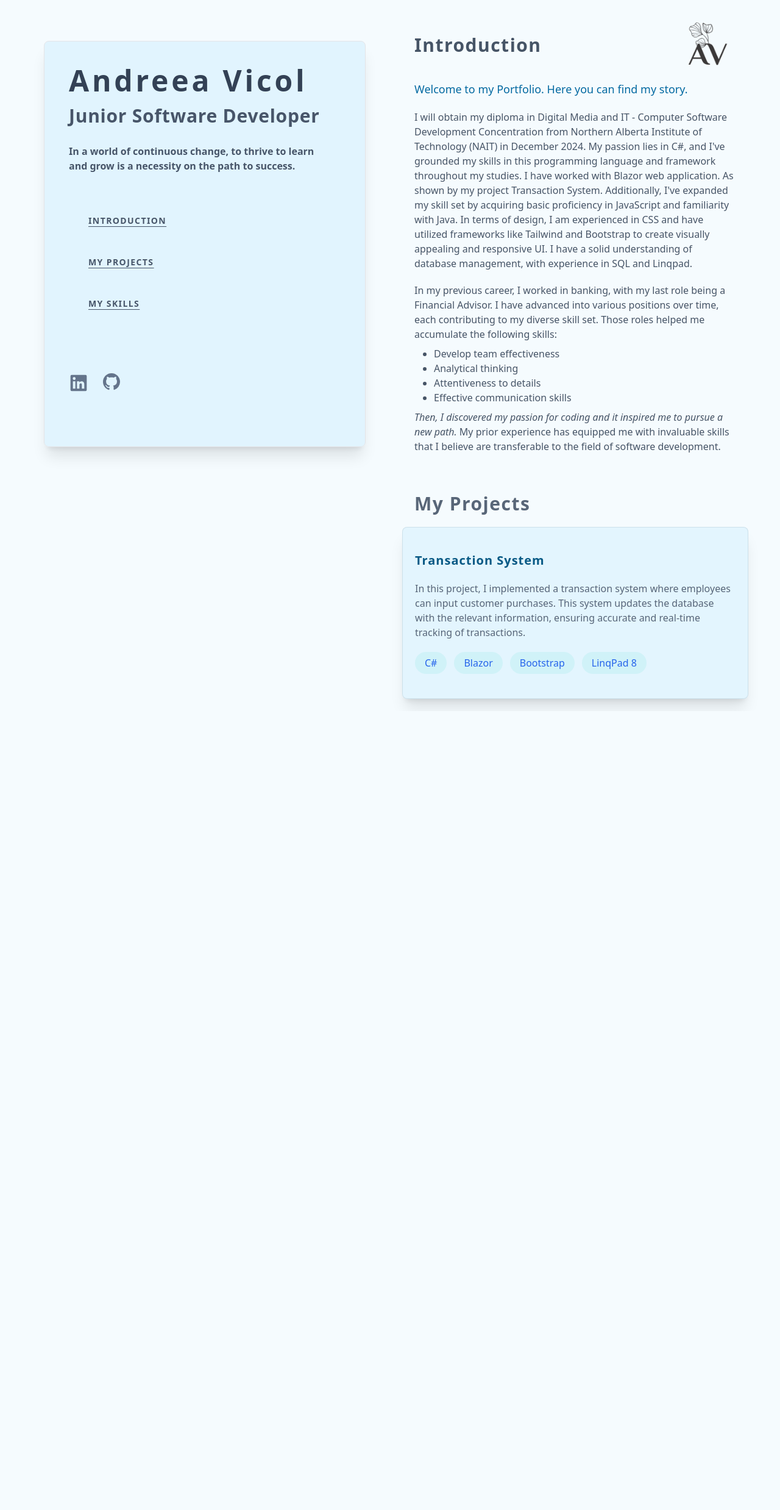
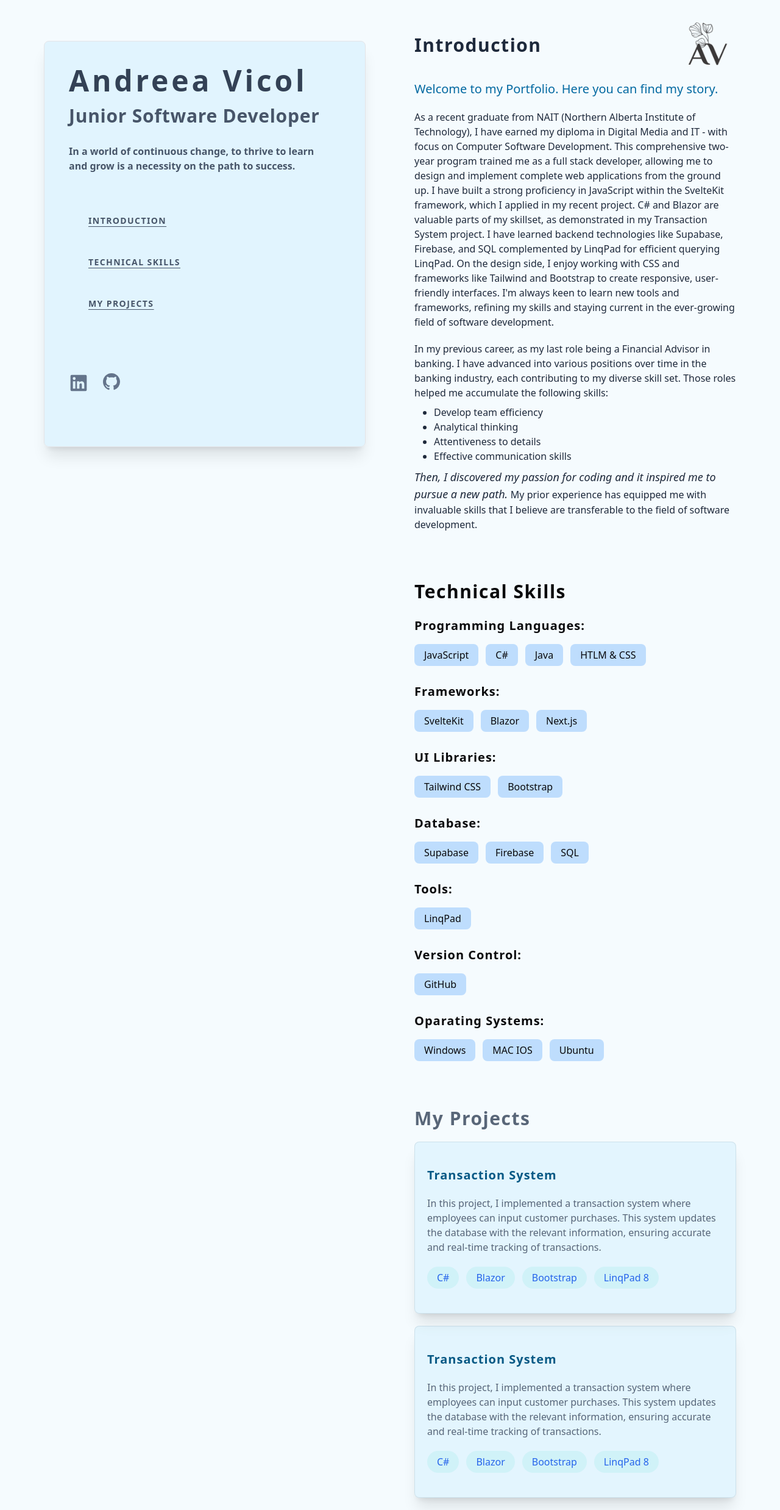
Before and after one commit to avicol01/MyPortfolio, a Next.js app: page / in a window 1280 px wide. Shown: the whole page at 61% size. Before the commit the page ends 1166 px from the top, so only its background shows below. Built offline with nearby package versions, Linux system fonts and the light colour scheme.

Commit message:
updated page

```diff
--- a/app/page.js
+++ b/app/page.js
@@ -20,11 +20,12 @@ export default async function Home() {
 								<a href="#intro" className="">Introduction</a>
 							</li>
 							<li className="py-6 nav-text underline underline-offset-4 hover:text-slate-700 hover:font-bold">
+								<a href="#skills" className="">Technical Skills</a>
+							</li>
+							<li className="py-6 nav-text underline underline-offset-4 hover:text-slate-700 hover:font-bold">
 								<a href="#project" className="">My Projects</a>
 							</li>
-							<li className="py-6 nav-text underline underline-offset-4 hover:text-slate-700 hover:font-bold">
-								<a href="#project" className="">My Skills</a>
-							</li>
+
 						</ul>
 						<ul className="text-slate-500 my-[3rem] flex">
 							<li className="pr-6">
@@ -51,32 +52,110 @@ export default async function Home() {
 								height={100}
 							/>
 						</Anchor>
-						<div id="intro" className="text-slate-700/90 text-lg px-10">
+						<div id="intro" className="text-slate-800 text-xl px-10">
 							<h2 className="text-3xl mt-14 tracking-wider font-sans font-semibold">Introduction</h2>
 							<p className="pt-10 text-sky-700 font-medium">Welcome to my Portfolio. Here you can find my story.</p>
 							<p className="text-base pt-5">
-								I will obtain my diploma in Digital Media and IT - Computer Software Development Concentration
-								from Northern Alberta Institute of Technology (NAIT) in December 2024. My passion lies in C#, and I've grounded
-								my skills in this programming language and framework throughout my studies. I have worked with Blazor web application.
-								As shown by my project Transaction System. Additionally, I've expanded my skill set by acquiring basic proficiency in
-								JavaScript and familiarity with Java. In terms of design, I am experienced in CSS and have utilized frameworks like
-								Tailwind and Bootstrap to create visually appealing and responsive UI. I have a solid understanding of database management,
-								with experience in SQL and Linqpad.</p>
-							<p className="text-base pt-5 pb-2">In my previous career, I worked in banking, with my last role being a Financial Advisor. I have advanced into various positions over time, each contributing to my diverse skill set. Those roles helped me accumulate the following skills:
+								As a recent graduate from NAIT (Northern Alberta Institute of Technology), I have earned my diploma in Digital Media and IT - with focus on Computer Software Development. This comprehensive two-year program trained me as a full stack developer, allowing me to design and implement complete web applications from the ground up.
+								I have built a strong proficiency in JavaScript within the SvelteKit framework, which I applied in my recent project. C# and Blazor are valuable parts of my skillset, as demonstrated in my Transaction System project.
+								I have learned backend technologies like Supabase, Firebase, and SQL complemented by LinqPad for efficient querying LinqPad.
+								On the design side, I enjoy working with CSS and frameworks like Tailwind and Bootstrap to create responsive, user-friendly interfaces.
+								I'm always keen to learn new tools and frameworks, refining my skills and staying current in the ever-growing field of software development.
+							</p>
+							<p className="text-base pt-5 pb-2">In my previous career, as my last role being a Financial Advisor in banking. I have advanced into various positions over time in the banking industry, each contributing to my diverse skill set. Those roles helped me accumulate the following skills:
 							</p>
 							<ul className="text-base list-disc pl-8 pb-2">
-								<li>Develop team effectiveness</li>
+								<li>Develop team efficiency</li>
 								<li>Analytical thinking</li>
 								<li>Attentiveness to details</li>
 								<li>Effective communication skills</li>
 							</ul>
-							<p className="text-base"><span className="italic ">Then, I discovered my passion for coding and it inspired me to pursue a new path. </span>
+							<p className="text-base"><span className="italic text-lg">Then, I discovered my passion for coding and it inspired me to pursue a new path. </span>
 								My prior experience has equipped me with invaluable skills that I believe are transferable to the field of software development.</p>
 						</div>
 					</div>
+					<div id="skills" className='px-10'>
+						<h2 className="text-3xl mt-20 mb-6 tracking-wider font-sans font-semibold">Technical Skills</h2>
+
+						<h3 className="text-xl mb-4 tracking-wider font-sans font-semibold">Programming Languages:</h3>
+
+						<ul className='flex flex-wrap mb-4'>
+							<li>
+								<div className="items-center rounded-lg bg-blue-300/55 px-4 py-2 text-s font-medium leading-5 mr-3 mb-3">JavaScript</div>
+							</li>
+							<li>
+								<div className=" items-center rounded-lg bg-blue-300/55 px-4 py-2 text-s font-medium leading-5 mr-3 mb-3">C#</div>
+							</li>
+							<li>
+								<div className="items-center rounded-lg bg-blue-300/55 px-4 py-2 text-s font-medium leading-5 mr-3 mb-3">Java</div>
+							</li>
+							<li>
+								<div className="items-center rounded-lg bg-blue-300/55 px-4 py-2 text-s font-medium leading-5 mr-3 mb-3">HTLM & CSS</div>
+							</li>
+						</ul>
+						<h3 className="text-xl mb-4 tracking-wider font-sans font-semibold"> Frameworks:</h3>
+						<ul className='flex flex-wrap mb-4'>
+							<li>
+								<div className="items-center rounded-lg bg-blue-300/55 px-4 py-2 text-s font-medium leading-5 mr-3 mb-3">SvelteKit</div>
+							</li>
+							<li>
+								<div className="items-center rounded-lg bg-blue-300/55 px-4 py-2 text-s font-medium leading-5 mr-3 mb-3">Blazor</div>
+							</li>
+							<li>
+								<div className="items-center rounded-lg bg-blue-300/55 px-4 py-2 text-s font-medium leading-5 mr-3 mb-3">Next.js</div>
+							</li>
+						</ul>
+						<h3 className="text-xl mb-4 tracking-wider font-sans font-semibold"> UI Libraries:</h3>
+						<ul className='flex flex-wrap mb-4'>
+							<li>
+								<div className="items-center rounded-lg bg-blue-300/55 px-4 py-2 text-s font-medium leading-5 mr-3 mb-3">Tailwind CSS</div>
+							</li>
+							<li>
+								<div className="items-center rounded-lg bg-blue-300/55 px-4 py-2 text-s font-medium leading-5 mr-3 mb-3">Bootstrap</div>
+							</li>
+						</ul>
+
+						<h3 className="text-xl mb-4 tracking-wider font-sans font-semibold"> Database:</h3>
+						<ul className='flex flex-wrap mb-4'>
+							<li>
+								<div className="items-center rounded-lg bg-blue-300/55 px-4 py-2 text-s font-medium leading-5 mr-3 mb-3">Supabase</div>
+							</li>
+							<li>
+								<div className="items-center rounded-lg bg-blue-300/55 px-4 py-2 text-s font-medium leading-5 mr-3 mb-3">Firebase</div>
+							</li>
+							<li>
+								<div className="items-center rounded-lg bg-blue-300/55 px-4 py-2 text-s font-medium leading-5 mr-3 mb-3">SQL</div>
+							</li>
+						</ul>
+						<h3 className="text-xl mb-4 tracking-wider font-sans font-semibold">Tools:</h3>
+						<ul className='flex flex-wrap mb-4'>
+							<li>
+								<div className="items-center rounded-lg bg-blue-300/55 px-4 py-2 text-s font-medium leading-5 mr-3 mb-3">LinqPad</div>
+							</li>
+
+						</ul>
+						<h3 className="text-xl mb-4 tracking-wider font-sans font-semibold">Version Control:</h3>
+						<ul className='flex flex-wrap mb-4'>
+							<li>
+								<div className="items-center rounded-lg bg-blue-300/55 px-4 py-2 text-s font-medium leading-5 mr-3 mb-3">GitHub</div>
+							</li>
+						</ul>
+						<h3 className="text-xl mb-4 tracking-wider font-sans font-semibold">Oparating Systems:</h3>
+						<ul className='flex flex-wrap mb-8'>
+							<li>
+								<div className="items-center rounded-lg bg-blue-300/55 px-4 py-2 text-s font-medium leading-5 mr-3 mb-3">Windows</div>
+							</li>
+							<li>
+								<div className="items-center rounded-lg bg-blue-300/55 px-4 py-2 text-s font-medium leading-5 mr-3 mb-3">MAC IOS</div>
+							</li>
+							<li>
+								<div className="items-center rounded-lg bg-blue-300/55 px-4 py-2 text-s font-medium leading-5 mr-3 mb-3">Ubuntu</div>
+							</li>
+						</ul>
+					</div>
 					{/* projects*/}
-					<div className="text-slate-600/90 mt-[4rem] px-5">
-						<h2 id="project" className="text-3xl mt-14 tracking-wider font-sans font-semibold px-5">My Projects</h2>
+					<div className="text-slate-600/90 mt-[4rem] px-10">
+						<h2 id="project" className="text-3xl mt-14 tracking-wider font-sans font-semibold ">My Projects</h2>
 						<Anchor
 							href="/demo">
 							<AnchorLabel>
@@ -103,7 +182,35 @@ export default async function Home() {
 							</AnchorLabel>
 						</Anchor>
 
+
+
+						<Anchor
+							href="/demo">
+							<AnchorLabel>
+								<div className="border border-sky-950/10 rounded-lg shadow-xl py-10 px-5 my-5
+									  bg-sky-300/15 hover:bg-sky-400/15 hover:drop-shadow-2xl">
+									<h3 className="text-xl text-sky-800 tracking-wider font-semibold mb-5"> Transaction System</h3>
+									<p className="text-md">In this project, I implemented a transaction system where employees can input customer purchases. This system updates the database with the relevant information, ensuring accurate and real-time tracking of transactions. </p>
+									<ul className="flex mt-5 text-blue-600">
+										<li>
+											<div className="flex items-center rounded-full bg-teal-400/10 px-4 py-2 text-s font-medium leading-5 mr-3 ">C#</div>
+										</li>
+										<li>
+											<div className="flex items-center rounded-full bg-teal-400/10 px-4 py-2 text-s font-medium leading-5 mr-3 ">Blazor</div>
+										</li>
+										<li>
+											<div className="flex items-center rounded-full bg-teal-400/10 px-4 py-2 text-s font-medium leading-5 mr-3 ">Bootstrap</div>
+										</li>
+										<li>
+											<div className="flex items-center rounded-full bg-teal-400/10 px-4 py-2 text-s font-medium leading-5 ">LinqPad 8</div>
+										</li>
+									</ul>
+
+								</div>
+							</AnchorLabel>
+						</Anchor>
 					</div>
+
 
 
 				</main>
```
